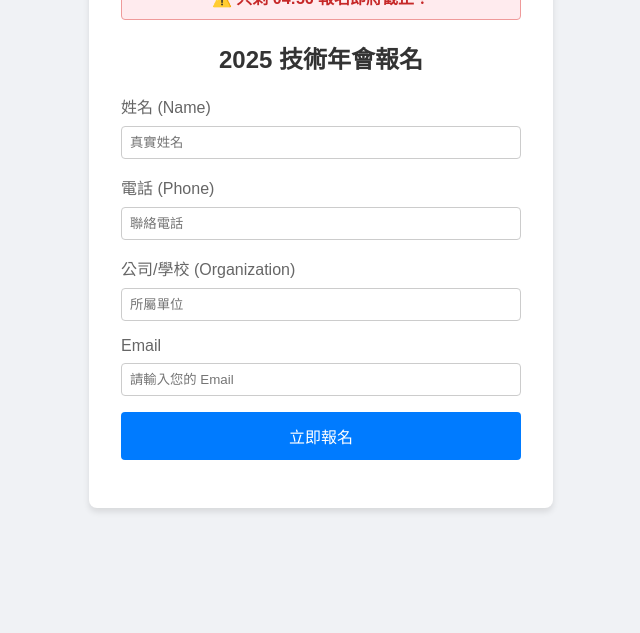
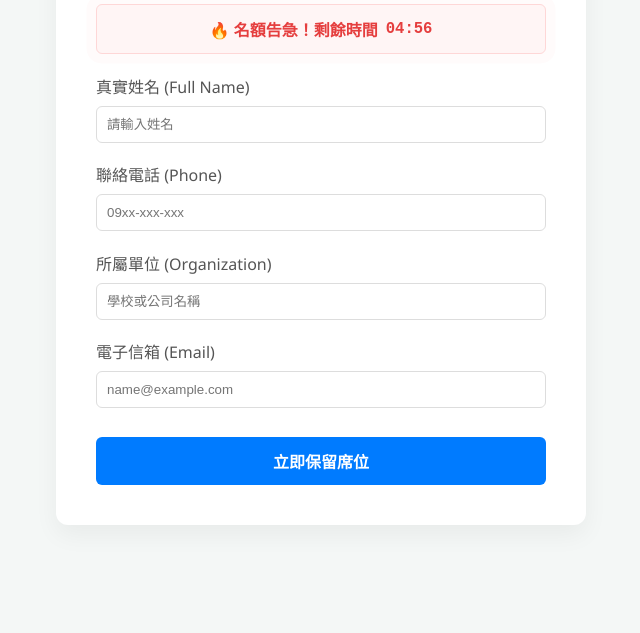
Before and after one commit to gavin931001/DevOps_A11, a website: page registration.html in a window 1280 px wide. Shown: the part 183-816 px from the top of the page, without its empty margins (319-959 px from the left). Drawn offline with Linux system fonts and the light colour scheme; sample sign-in values are in the browser's storage.

Commit message:
Update registration.html

```diff
--- a/registration.html
+++ b/registration.html
@@ -1,125 +1,188 @@
-<script>
-    // ==========================================
-    // [A&A Security Check]
-    // 檢查使用者有沒有登入 (有沒有 Token)
-    // 如果沒登入，直接踢回登入頁 (index.html)
-    // ==========================================
-    const token = sessionStorage.getItem('auth_token');
-    if (!token) {
-        alert('⛔ 未授權！請先登入。');
-        window.location.href = 'index.html';
-    }
-
-    // ... 下面接著原本的 featureFlags 程式碼 ...
-    const featureFlags = { ... }
-</script>
-
 <!DOCTYPE html>
 <html lang="zh-TW">
 <head>
     <meta charset="UTF-8">
     <meta name="viewport" content="width=device-width, initial-scale=1.0">
-    <title>DevSecOps 研討會報名</title>
+    <title>活動報名 - DevSecOps 研討會</title>
     <style>
-        body { font-family: sans-serif; display: flex; justify-content: center; align-items: center; height: 100vh; background-color: #f0f2f5; }
-        .container { background: white; padding: 2rem; border-radius: 8px; box-shadow: 0 4px 6px rgba(0,0,0,0.1); width: 400px; }
-        h2 { text-align: center; color: #333; }
-        .form-group { margin-bottom: 1rem; }
-        label { display: block; margin-bottom: .5rem; color: #666; }
-        input { width: 100%; padding: .5rem; border: 1px solid #ccc; border-radius: 4px; box-sizing: border-box;}
-        button { width: 100%; padding: .75rem; background-color: #007bff; color: white; border: none; border-radius: 4px; cursor: pointer; font-size: 1rem; }
-        button:hover { background-color: #0056b3; }
+        /* 基礎樣式 (Designer 可以截圖說明 UI/UX) */
+        body { font-family: 'Segoe UI', Tahoma, Geneva, Verdana, sans-serif; display: flex; justify-content: center; align-items: center; min-height: 100vh; background-color: #f4f7f6; margin: 0; }
+        .container { background: white; padding: 2.5rem; border-radius: 12px; box-shadow: 0 10px 25px rgba(0,0,0,0.05); width: 100%; max-width: 450px; position: relative; }
 
-        /* Feature: Countdown Timer Style */
-        .timer-alert { background-color: #ffebee; color: #c62828; padding: 10px; border-radius: 4px; margin-bottom: 15px; text-align: center; font-weight: bold; border: 1px solid #ef9a9a; }
+        /* 標題與導覽 */
+        header { display: flex; justify-content: space-between; align-items: center; margin-bottom: 20px; }
+        h2 { margin: 0; color: #2c3e50; font-size: 1.5rem; }
+        .logout-btn { background: none; border: 1px solid #ccc; padding: 5px 10px; border-radius: 4px; cursor: pointer; color: #666; font-size: 0.8rem; }
+        .logout-btn:hover { background: #eee; color: #333; }
+
+        /* 表單樣式 */
+        .form-group { margin-bottom: 1.2rem; }
+        label { display: block; margin-bottom: .5rem; color: #555; font-weight: 500; }
+        input { width: 100%; padding: 10px; border: 1px solid #ddd; border-radius: 6px; box-sizing: border-box; transition: border-color 0.3s; }
+        input:focus { border-color: #007bff; outline: none; }
+
+        /* 主要按鈕 */
+        .submit-btn { width: 100%; padding: 12px; background-color: #007bff; color: white; border: none; border-radius: 6px; cursor: pointer; font-size: 1rem; font-weight: 600; margin-top: 10px; transition: background 0.3s; }
+        .submit-btn:hover { background-color: #0056b3; }
+
+        /* ========================================= */
+        /* [Feature A] 倒數計時器樣式 (Hypothesis 1) */
+        /* ========================================= */
+        .timer-alert {
+            background-color: #fff5f5;
+            color: #e53e3e;
+            padding: 12px;
+            border-radius: 6px;
+            margin-bottom: 20px;
+            text-align: center;
+            font-weight: bold;
+            border: 1px solid #fed7d7;
+            display: flex;
+            align-items: center;
+            justify-content: center;
+            gap: 8px;
+            animation: pulse 2s infinite;
+        }
+
+        @keyframes pulse {
+            0% { box-shadow: 0 0 0 0 rgba(229, 62, 62, 0.4); }
+            70% { box-shadow: 0 0 0 10px rgba(229, 62, 62, 0); }
+            100% { box-shadow: 0 0 0 0 rgba(229, 62, 62, 0); }
+        }
     </style>
 </head>
 <body>
 
 <div class="container">
+    <header>
+        <h2>📝 研討會報名表</h2>
+        <button class="logout-btn" onclick="logout()">登出</button>
+    </header>
+
     <div id="countdown-section" style="display: none;">
         <div class="timer-alert">
-            ⚠️ 只剩 <span id="time">05:00</span> 報名即將截止！
+            <span>🔥 名額告急！剩餘時間</span>
+            <span id="time" style="font-family: monospace; font-size: 1.2em;">05:00</span>
         </div>
     </div>
 
-    <h2>2025 技術年會報名</h2>
-
-    <form id="registration-form">
+    <form id="registration-form" onsubmit="handleSubmit(event)">
         <div id="form-fields">
             </div>
 
-        <button type="button" onclick="alert('報名資料已送出！(模擬)')">立即報名</button>
+        <button type="submit" class="submit-btn">立即保留席位</button>
     </form>
 </div>
 
 <script>
-    // ==========================================
-    // [DEV] FEATURE TOGGLES CONFIGURATION
-    // 開發者筆記：修改這裡的 true/false 來控制功能開關
-    // 在真實環境中，這些值會來自後端 API 或 Config 檔
-    // ==========================================
+    // =========================================================
+    // 1. [Security A&A] 身分驗證檢查 (Authorization Check)
+    // =========================================================
+    // 檢查 Session 中是否有 Token，如果沒有，踢回登入頁
+    const token = sessionStorage.getItem('auth_token');
+    if (!token) {
+        // 為了使用者體驗，可以先隱藏 body 內容避免閃爍 (這裡簡單處理直接跳轉)
+        alert('⛔ 未授權存取！請先進行登入。');
+        window.location.href = 'index.html'; // 強制導回首頁
+    }
+
+    // =========================================================
+    // 2. [DevSecOps] 功能開關配置 (Feature Toggles Configuration)
+    // =========================================================
+    // 報告截圖重點：修改這裡的 true/false 來模擬不同版本的發布
     const featureFlags = {
-        ENABLE_COUNTDOWN_TIMER: true,  // 假設一：急迫感行銷 (倒數計時)
-        ENABLE_SIMPLE_FORM: false      // 假設二：簡化表單 (只留Email)
+        // 假設一：加入倒數計時器能增加急迫感 (Urgency)
+        ENABLE_COUNTDOWN_TIMER: true,
+
+        // 假設二：簡化表單能提高填寫率 (Frictionless)
+        // Set to true = 極簡版 (只有 Email)
+        // Set to false = 完整版 (姓名、電話、單位...)
+        ENABLE_SIMPLE_FORM: false
     };
 
-    // ==========================================
-    // 邏輯實作
-    // ==========================================
+    // =========================================================
+    // 3. [Logic] 根據開關渲染畫面 (Feature Implementation)
+    // =========================================================
 
-    // 1. 處理倒數計時器 (Hypothesis 1)
+    // --- 處理假設一：倒數計時器 ---
     if (featureFlags.ENABLE_COUNTDOWN_TIMER) {
         document.getElementById('countdown-section').style.display = 'block';
-        startTimer(5 * 60); // 5分鐘倒數
+        startTimer(5 * 60); // 啟動 5 分鐘倒數
     }
 
-    // 2. 處理表單欄位 (Hypothesis 2)
+    // --- 處理假設二：動態表單欄位 ---
     const formContainer = document.getElementById('form-fields');
 
     if (featureFlags.ENABLE_SIMPLE_FORM) {
-        // Toggle ON: 極簡模式 (只有 Email)
-        console.log("Feature Toggle: Simple Form is ON");
+        // [Toggle ON] 極簡模式
+        console.log("[Feature Toggle Status] Simple Form: ON");
         formContainer.innerHTML = `
             <div class="form-group">
-                <label>Email</label>
-                <input type="email" placeholder="請輸入您的 Email" required>
+                <label for="email">電子信箱 (Email)</label>
+                <input type="email" id="email" placeholder="name@example.com" required>
+                <small style="color: #666; font-size: 0.8em;">只需輸入 Email 即可完成快速報名。</small>
             </div>
         `;
     } else {
-        // Toggle OFF: 完整模式 (傳統表單)
-        console.log("Feature Toggle: Simple Form is OFF");
+        // [Toggle OFF] 完整模式 (傳統流程)
+        console.log("[Feature Toggle Status] Simple Form: OFF");
         formContainer.innerHTML = `
             <div class="form-group">
-                <label>姓名 (Name)</label>
-                <input type="text" placeholder="真實姓名" required>
+                <label for="name">真實姓名 (Full Name)</label>
+                <input type="text" id="name" placeholder="請輸入姓名" required>
             </div>
             <div class="form-group">
-                <label>電話 (Phone)</label>
-                <input type="tel" placeholder="聯絡電話" required>
+                <label for="phone">聯絡電話 (Phone)</label>
+                <input type="tel" id="phone" placeholder="09xx-xxx-xxx" required>
             </div>
             <div class="form-group">
-                <label>公司/學校 (Organization)</label>
-                <input type="text" placeholder="所屬單位" required>
+                <label for="org">所屬單位 (Organization)</label>
+                <input type="text" id="org" placeholder="學校或公司名稱" required>
             </div>
             <div class="form-group">
-                <label>Email</label>
-                <input type="email" placeholder="請輸入您的 Email" required>
+                <label for="email">電子信箱 (Email)</label>
+                <input type="email" id="email" placeholder="name@example.com" required>
             </div>
         `;
     }
 
-    // 倒數計時小工具
+    // =========================================================
+    // 4. [Utilities] 輔助功能
+    // =========================================================
+
+    // 倒數計時器邏輯
     function startTimer(duration) {
         let timer = duration, minutes, seconds;
-        setInterval(function () {
+        const display = document.querySelector('#time');
+
+        const intervalId = setInterval(function () {
             minutes = parseInt(timer / 60, 10);
             seconds = parseInt(timer % 60, 10);
+
             minutes = minutes < 10 ? "0" + minutes : minutes;
             seconds = seconds < 10 ? "0" + seconds : seconds;
-            document.querySelector('#time').textContent = minutes + ":" + seconds;
-            if (--timer < 0) timer = 0;
+
+            display.textContent = minutes + ":" + seconds;
+
+            if (--timer < 0) {
+                clearInterval(intervalId);
+                display.textContent = "00:00";
+                alert("⚠️ 報名時間已截止！(模擬)");
+            }
         }, 1000);
+    }
+
+    // 處理表單送出
+    function handleSubmit(event) {
+        event.preventDefault();
+        // 這裡可以接 API，目前用 Alert 模擬成功
+        alert('🎉 報名成功！資料已送出。');
+    }
+
+    // 登出功能 (清除 Session)
+    function logout() {
+        sessionStorage.removeItem('auth_token');
+        window.location.href = 'index.html';
     }
 </script>
 
```
